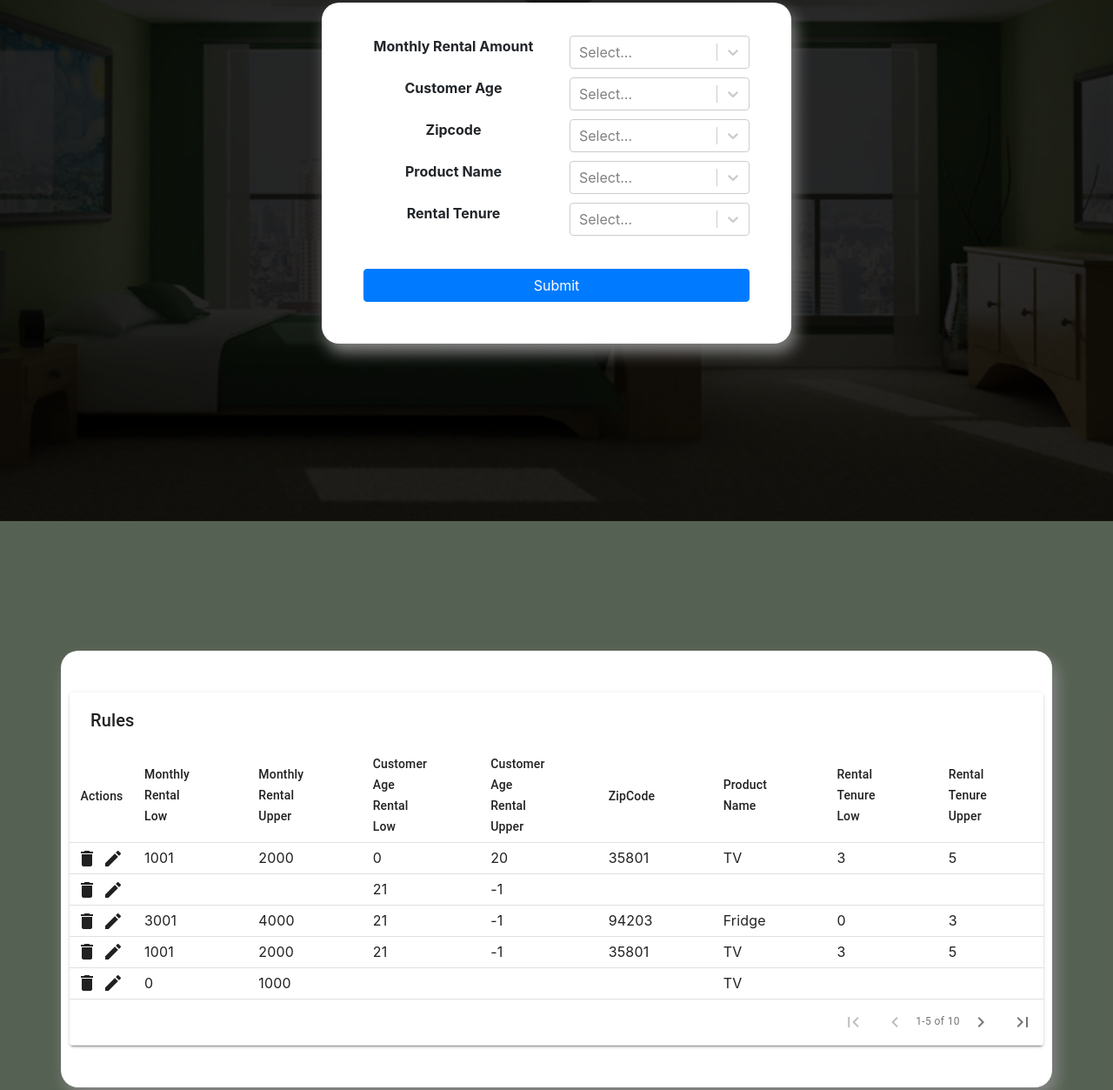
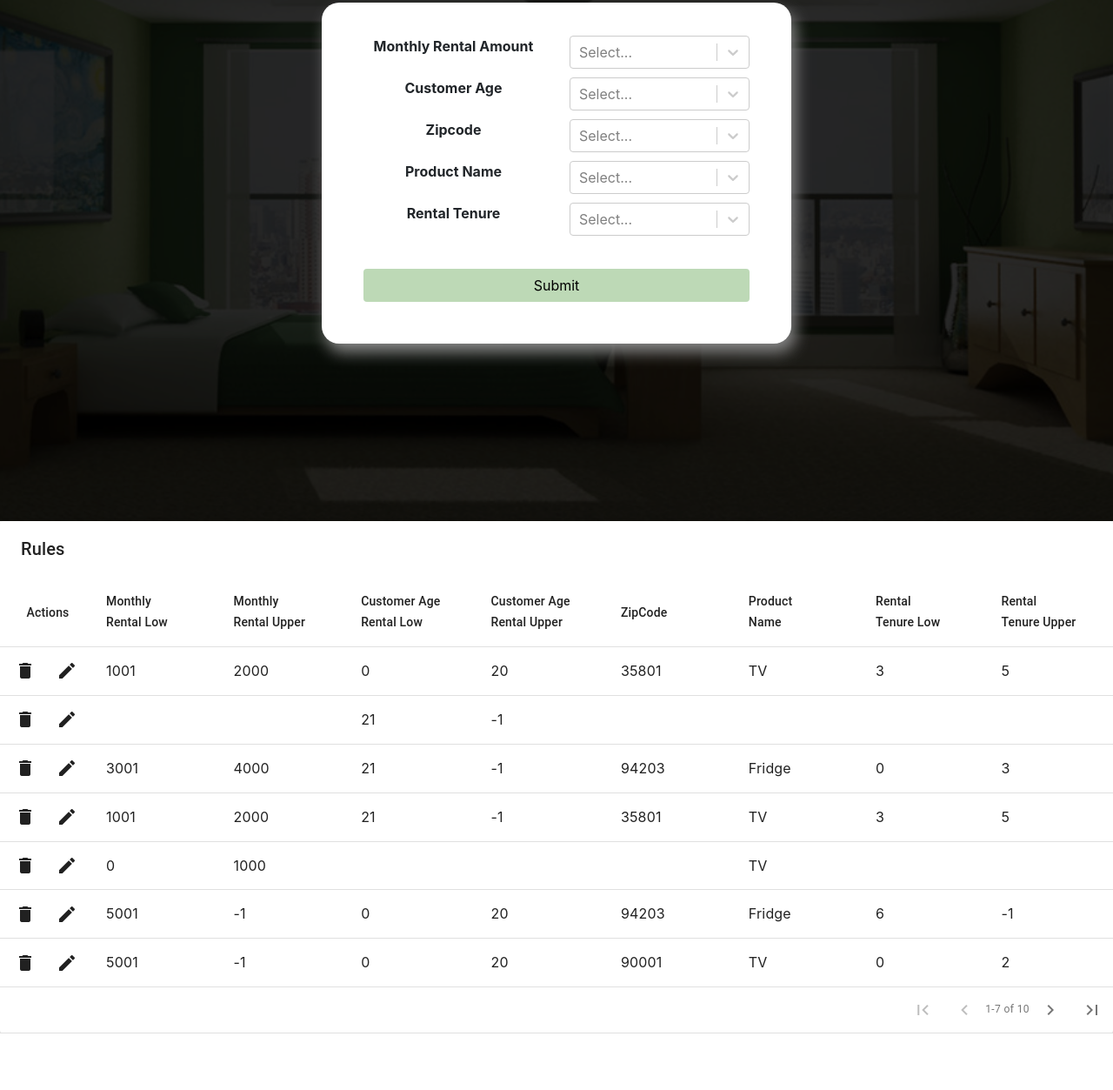
Before and after one commit to abhikumar22/challenge-frontend-solution, a React app: page / in a window 1280 px wide. Shown: the part 201-1454 px from the top of the page at 87% size. After the commit the page ends 1389 px from the top, so only its background shows below. Built offline with nearby package versions, Linux system fonts and the light colour scheme; a web font is replaced by a local one.

Commit message:
final commit

```diff
--- a/src/assets/css/style.css
+++ b/src/assets/css/style.css
@@ -2,7 +2,7 @@ html {
   scroll-behavior: smooth;
 }
 
-.bbg{
+.overlayBackground{
   width: 100%;
   height: 100%;
   background-color: rgba(0, 0, 0, 0.60) !important;
@@ -10,7 +10,6 @@ html {
 
 .first {
   background-image: url("../images/wall1.jpg");
-  /* background-color: rgba(0, 0, 0, 0.50);  */
   background-position: center;
   background-repeat: no-repeat;
   background-size: cover;
@@ -22,25 +21,9 @@ html {
   cursor:pointer;
 }
 
-
-.div2{
-  /* background-image: url("../images/wall2.jpg");  */
-  background-color: #d6f3cf;
-  /* background-position: center;
-  background-repeat: no-repeat;
-  background-size: cover;  */
-  height: 100vh;
-}
-
 .formBorder{
   border-radius: 20px;
   background-color:white;
   padding: 10px;
   box-shadow: 5px 10px 18px #888888;
 }
-.formBorder2{
-  border-radius: 20px;
-  background-color:white;
-  padding: 10px;
-  box-shadow: 5px 10px 18px #888888;
-}
--- a/src/pages/App.js
+++ b/src/pages/App.js
@@ -143,7 +143,7 @@ export default class App extends React.Component {
   render() {
     return (
       <div ref={this.landingDiv} className="first">
-        <div className="bbg">
+        <div className="overlayBackground">
           <nav
             className="navbar navbar-expand-lg navbar-dark fixed-top py-2"
             style={{ backgroundColor: COLORS.OVERLAY }}
@@ -194,7 +194,7 @@ export default class App extends React.Component {
             </div>
           </nav>
 
-          <div className="bbg text-black">
+          <div className="overlayBackground text-black">
             <div className="container h-100">
               <div className="row align-items-center h-100">
                 <div className="col-10 col-sm-10 col-md-8 col-lg-6 mx-auto">
@@ -244,7 +244,8 @@ export default class App extends React.Component {
                           this.updateRule();
                         }
                       }}
-                      className="w-100 btn btn-primary mt-3"
+                      className="w-100 btn mt-3"
+                      style={{backgroundColor:COLORS.lIME}}
                     >
                       {this.state.editedData === null
                         ? STRINGS.SUBMIT
@@ -256,19 +257,16 @@ export default class App extends React.Component {
             </div>
           </div>
         </div>
-        <div ref={this.homeDiv} className="div2">
-          <div className="bbg">
-            <div className="container h-100">
-              <div className="row align-items-center h-100">
-                <div className="formBorder2 col-11 col-sm-11 col-md-11 col-lg-12 mx-auto py-5">
+        <div ref={this.homeDiv}>
           <MaterialTable
+            style={{}}
             actions={[
               {
                 // iconProps:[{marginLeft:"100px"}},
                 tooltip: STRINGS.DELETE_RULE,
                 icon: STRINGS.DELETE,
                 onClick: (evt, data) => {
-                          alert(STRINGS.DELETE_RULE_MESSAGE);
+                  alert(STRINGS.DELETE_RULE_MESSAGE+".."+JSON.stringify(data));
                 },
               },
               {
@@ -284,9 +282,9 @@ export default class App extends React.Component {
             ]}
             options={{
               showEmptyDataSourceMessage: true,
-                      pageSizeOptions: [5],
+              pageSizeOptions: [10],
+              pageSize: 7,
               search: false,
-                      padding: STRINGS.DENSE,
               tableLayout: "auto"
             }}
             columns={DATA_TABLE}
@@ -295,10 +293,6 @@ export default class App extends React.Component {
           />
         </div>
       </div>
-            </div>
-          </div>
-        </div>
-      </div>
     );
   }
 }
--- a/src/utils/constants.js
+++ b/src/utils/constants.js
@@ -26,7 +26,8 @@ const FIELD_TYPE={
 
 const COLORS = {
   TRANSPARENT: "transparent",
-  OVERLAY: "rgba(0, 0, 0, 0.8)"
+  OVERLAY: "rgba(0, 0, 0, 0.8)",
+  lIME:"#bdd9b6"
 }
 
 const MONTHLY_RENTAL_AMOUNT_OPTIONS = [
```
Lines whose indentation alone changed are shown as unchanged.
